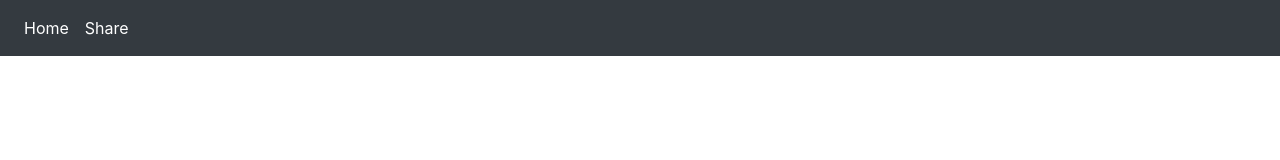
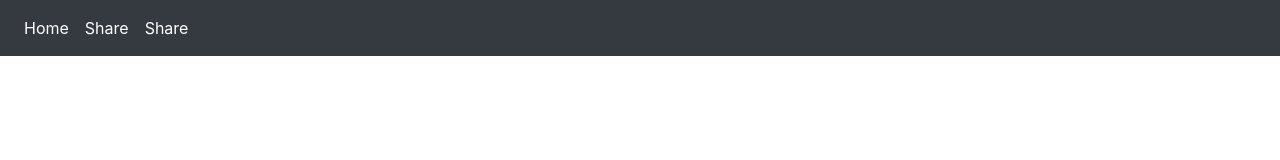
Before and after one commit to douglaszuqueto/vuejs-test-deploy, a Vue app: page /share in a window 1280 px wide. Shown: the top 160 px of the page. Built offline with nearby package versions, Linux system fonts and the light colour scheme.

Commit message:
Atualizando projeto

```diff
--- a/src/App.vue
+++ b/src/App.vue
@@ -8,6 +8,9 @@
           </li>
           <li class="nav-item">
             <router-link to="/share" class="nav-link text-white ">Share</router-link>
+          </li>
+          <li class="nav-item">
+            <router-link to="/geolocation" class="nav-link text-white ">Share</router-link>
           </li>
         </ul>
       </div>
```
